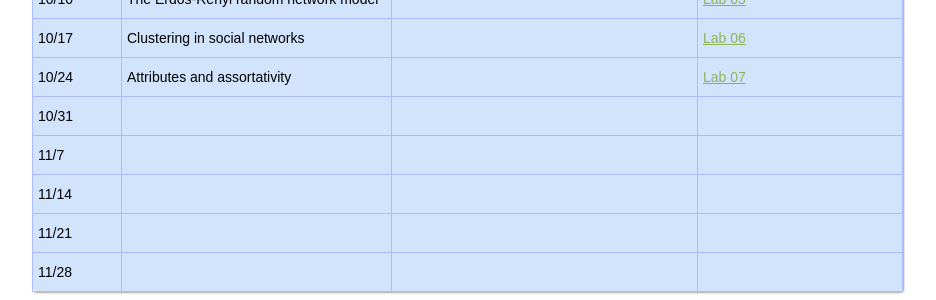
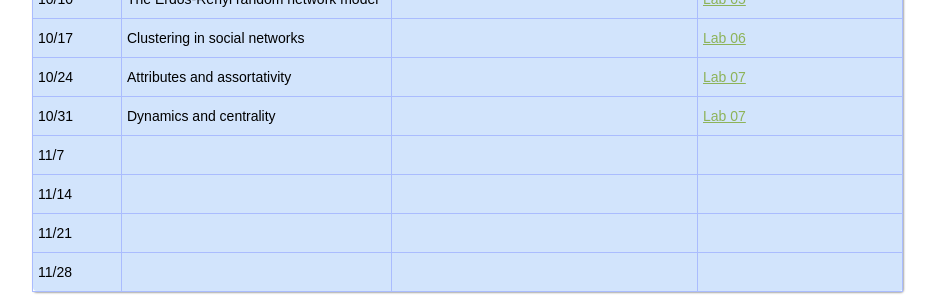
Before and after one commit to dfeehan/dfeehan.github.io, a Jekyll site: the page teaching/2016fa_ls88.html, which Jekyll copies as it is, in a window 1280 px wide. Shown: the part 1803-2103 px from the top of the page, without its empty margins (76-1012 px from the left). Built offline with Jekyll 4.4.1, drawn with Linux system fonts in a browser that asks for light colours.

Commit message:
added lab 08 link

```diff
--- a/teaching/2016fa_ls88.html
+++ b/teaching/2016fa_ls88.html
@@ -672,10 +672,12 @@ Attributes and assortativity
 10/31
 </td>
 <td class="tg-dn63">
+Dynamics and centrality
 </td>
 <td class="tg-dn63">
 </td>
 <td class="tg-dn63">
+<a href="https://data8.berkeley.edu/hub/interact?repo=social-networks-connector&amp;path=lab08">Lab 07</a>
 </td>
 </tr>
 <!--
```
